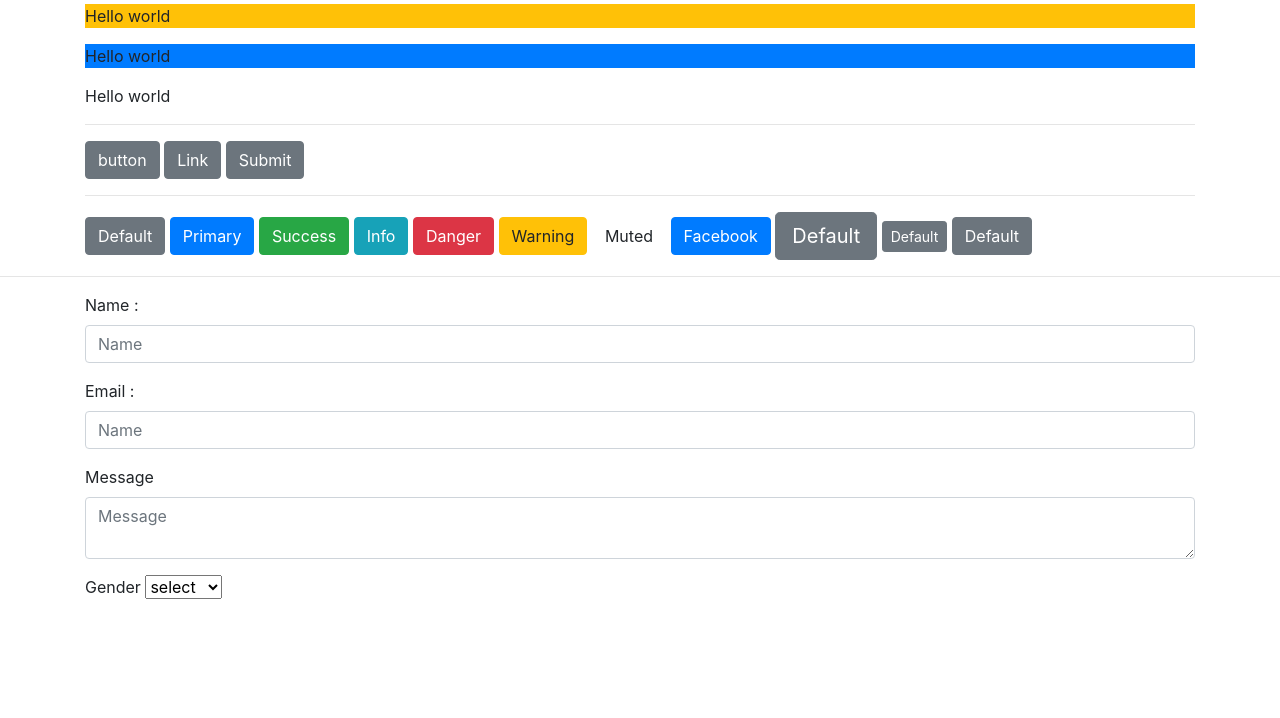
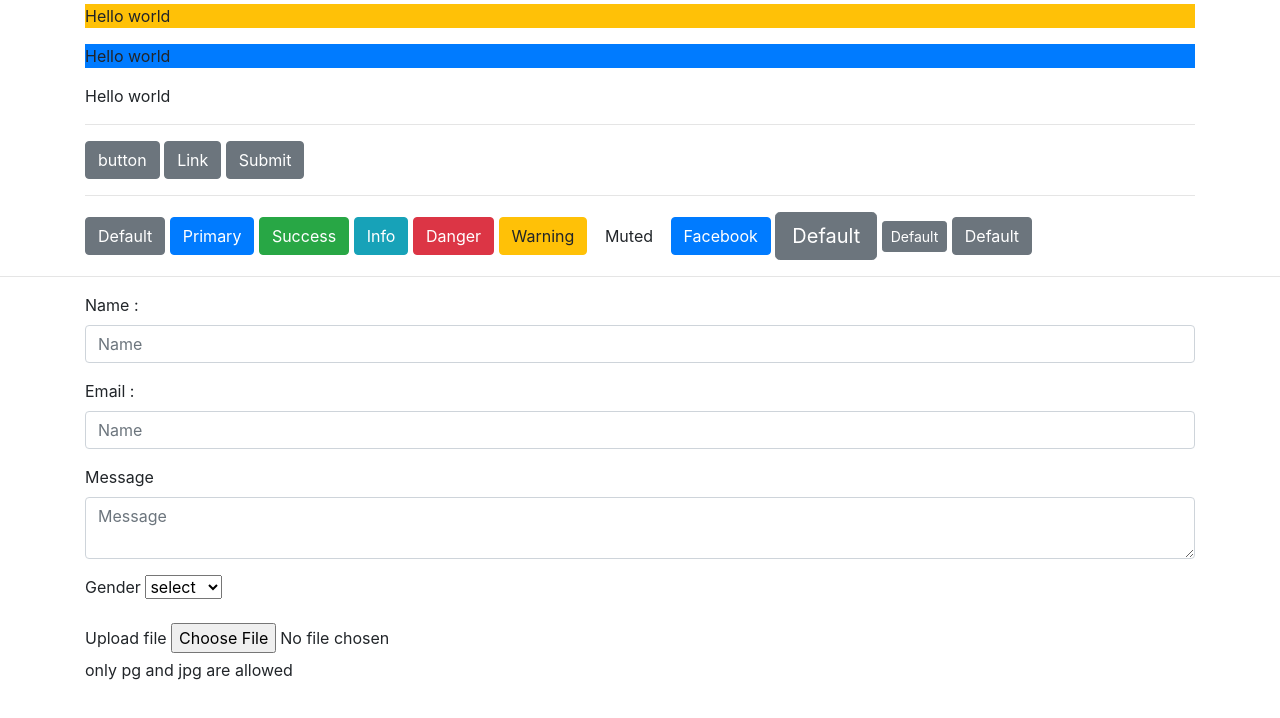
Before and after one commit to kavatibhagya/Boootstrap, a plain HTML site: page index.html in a window 1280 px wide. Shown: the part 1269-1987 px from the top of the page. Drawn offline with nearby package versions, Linux system fonts and the light colour scheme.

Commit message:
adding styles label classes from bootstrap

```diff
--- a/index.html
+++ b/index.html
@@ -107,6 +107,11 @@
             <option value = "others">Others</option>
           </select>
           </div>
+          <div class = "form-group">
+            <label>Upload file</label>
+            <input type = "file">
+            <p class = "help-block">only pg and jpg are allowed</p>
+          </div>
         </form>
       </div>
 
```
